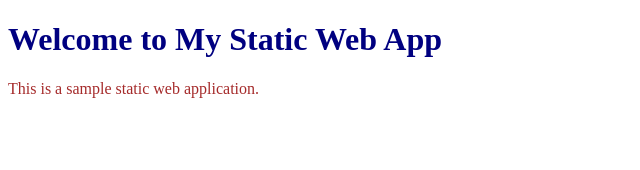
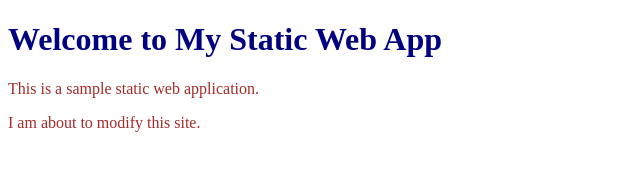
Before and after one commit to bgunwani/MyStaticWebApp, a plain HTML site: page index.html in a window 1280 px wide. Shown: the whole page, without its empty margins (0-640 px from the left). Drawn offline with Linux system fonts and the light colour scheme.

Commit message:
Second Commit

```diff
--- a/index.html
+++ b/index.html
@@ -9,6 +9,7 @@
 <body>
     <h1>Welcome to My Static Web App</h1>
     <p>This is a sample static web application.</p>
+    <p>I am about to modify this site.</p>
     <script src="script.js"></script>
 </body>
 
```
